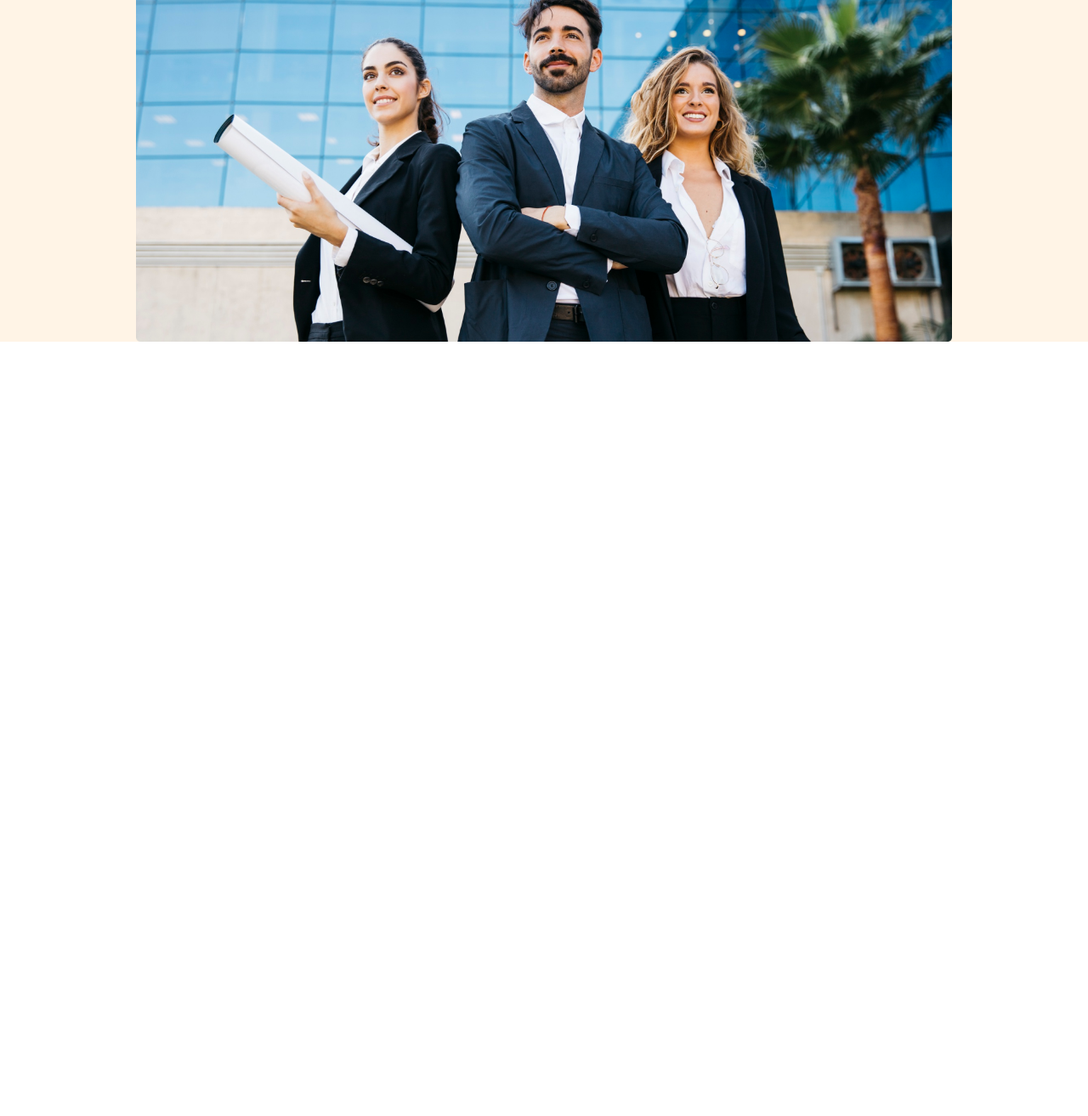
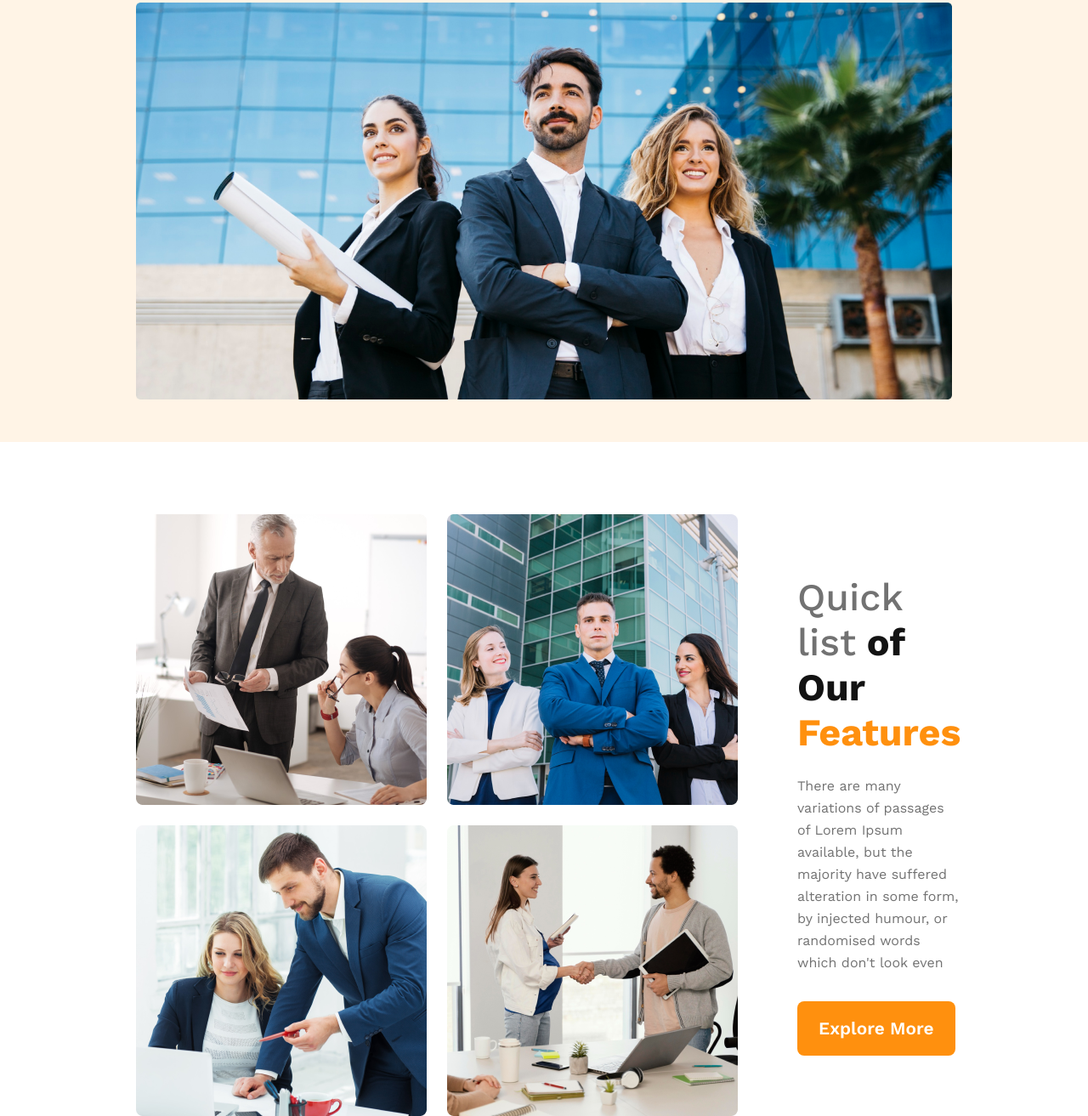
Before and after one commit to mustafa-official/architect-site, a plain HTML site: page index.html in a window 1280 px wide. Shown: the part 582-1895 px from the top of the page at 85% size. Before the commit the page ends 984 px from the top, so only its background shows below. Drawn offline with nearby package versions, Linux system fonts and the light colour scheme.

Commit message:
team section done

```diff
--- a/index.html
+++ b/index.html
@@ -9,6 +9,9 @@
 </head>
 
 <body>
+
+    <!-- header-section  -->
+
     <header>
         <div class="container">
             <nav>
@@ -31,6 +34,28 @@
             </div>
         </div>
     </header>
+
+    <main>
+        <!-- team-section  -->
+
+        <section class="team-section">
+            <div class="container">
+                <div class="main-team-section">
+                    <div class="team-section-img">
+                        <img src="./images/team1.png" alt="">
+                        <img src="./images/team2.png" alt="">
+                        <img src="./images/team3.png" alt="">
+                        <img src="./images/team4.png" alt="">
+                    </div>
+                    <div class="team-section-content">
+                        <h3 class="team-content-title"><span class="quick">Quick list</span> <span class="of-our">of Our</span> <span class="feature">Features</span></h3>
+                        <p class="team-content-description">There are many variations of passages of Lorem Ipsum available, but the majority have suffered alteration in some form, by injected humour, or randomised words which don't look even</p>
+                        <button class="btn-primary">Explore More</button>
+                    </div>
+                </div>
+            </div>
+        </section>
+    </main>
 </body>
 
 </html>
--- a/styles/style.css
+++ b/styles/style.css
@@ -14,6 +14,7 @@
     width: 1440px;
     max-width: 75%;
     margin: 0 auto;
+
 }
 
 .btn-primary {
@@ -23,13 +24,15 @@
     border-radius: 8px;
     background: #FF900E;
     border: none;
-    padding: 1.3rem 1.5rem;
+    padding: 20px 25px;
+    cursor: pointer;
 }
 
 /* header section  */
 
 header {
     background: rgba(255, 144, 14, 0.10);
+    padding: 50px 0;
 }
 
 header h3 {
@@ -76,9 +79,9 @@ header ul {
     color: #727272;
     font-size: 1rem;
     font-weight: 400;
-    line-height: 1.6rem;
-    margin-top: 2rem;
-    margin-bottom: 2rem;
+    line-height: 26px;
+    margin-top: 32px;
+    margin-bottom: 50px;
 }
 
 .banner-content {
@@ -91,8 +94,70 @@ header ul {
 .banner-heading span {
     display: block;
 }
-.banner-img{
+
+.banner-img {
     width: 100%;
     display: block;
     margin-top: 3rem;
 }
+
+/* team-section  */
+
+.team-section{
+    margin-top: 85px;
+}
+.main-team-section {
+    display: flex;
+    align-items: center;
+    gap: 70px;
+}
+
+.team-section-img {
+    display: grid;
+    grid-template-columns: repeat(2, 1fr);
+    gap: 1.5rem;
+}
+
+.team-content-title {
+    font-size: 2.8rem;
+}
+
+.quick {
+    color: #727272;
+    font-weight: 500;
+}
+
+.of-our {
+    color: #131313;
+    font-weight: 700;
+}
+
+.feature {
+    color: #FF900E;
+    font-weight: 700;
+}
+
+.team-section-content {
+    max-width: 535px;
+}
+
+.team-content-description {
+    color: #727272;
+    font-size: 1rem;
+    font-weight: 400;
+    line-height: 26px;
+    margin-top: 24px;
+    margin-bottom: 32px;
+}
+
+
+
+/* responsive design with media queries  */
+
+@media screen and (max-width: 576px) {
+    nav {
+        flex-direction: column;
+    }
+}
+
+@media screen and (min-width:576px) and (max-width: 992px) {}
```
